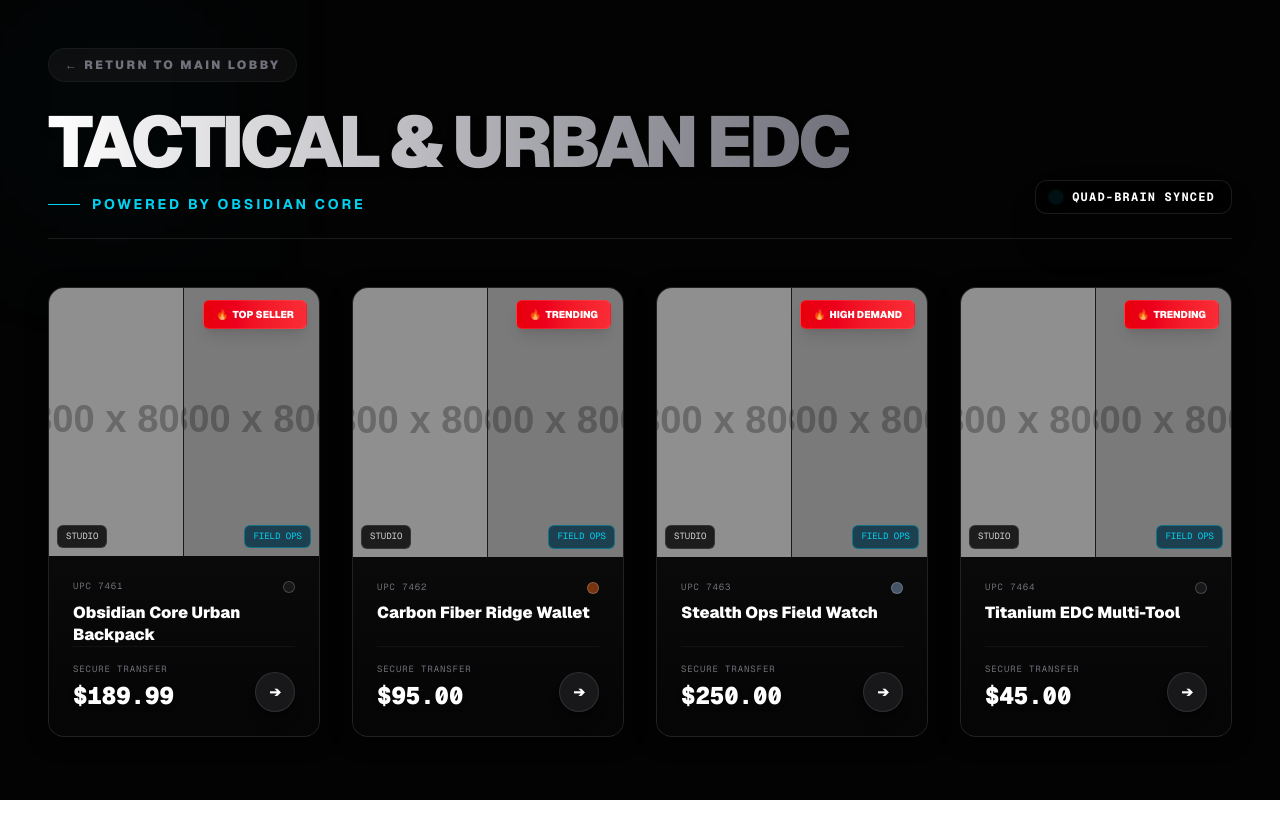
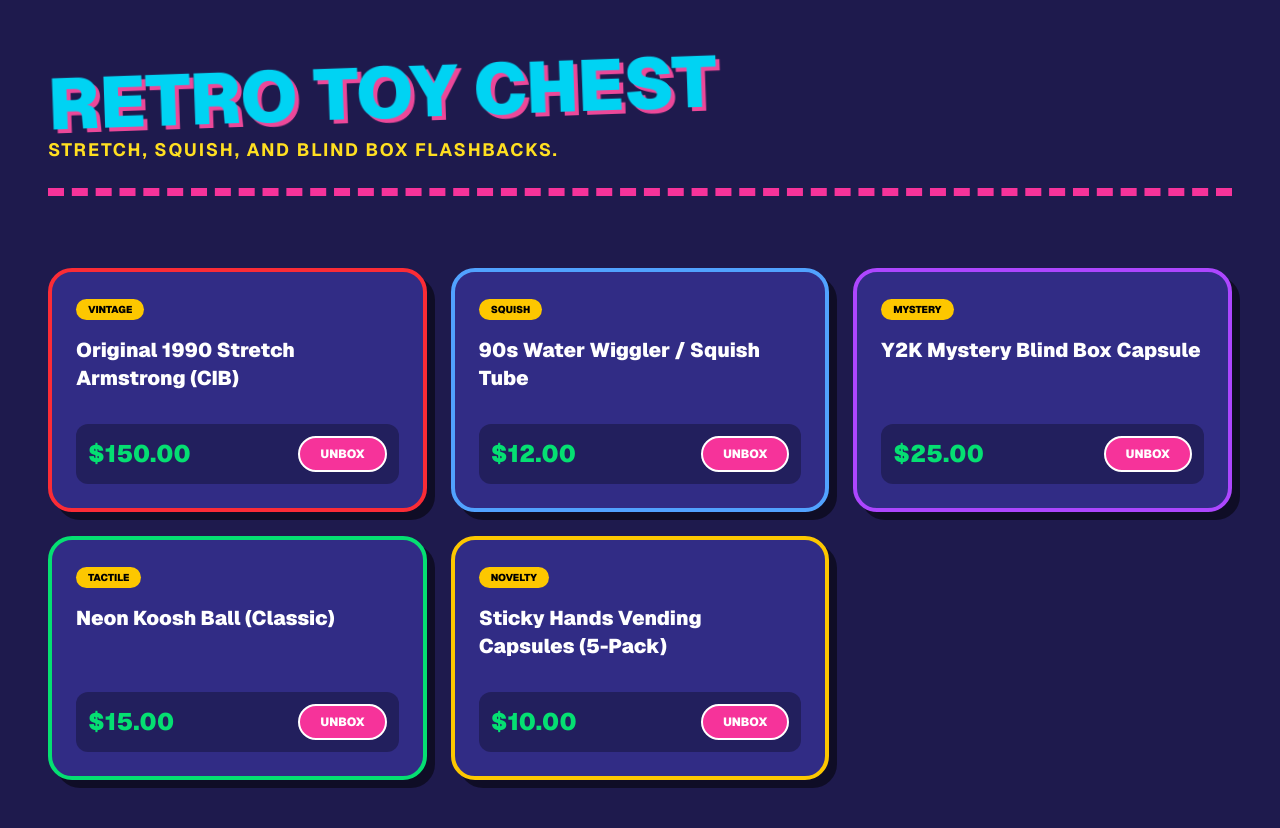
Before and after one commit to aashorrosh-beep/aether-nexus-matrix, a Next.js app: page /nostalgia/retro-toy-chest in a window 1280 px wide. Before the commit the page ends 800 px from the top, so only its background shows below. Built offline with nearby package versions, Linux system fonts and the light colour scheme.

Commit message:
feat: added nostalgia squish room and AI concierge sourcing service

```diff
--- /dev/null
+++ b/app/nostalgia/concierge/page.tsx
@@ -0,0 +1,23 @@
+export default function NostalgiaConciergePage() {
+  return (
+    <main className="min-h-screen bg-zinc-950 text-white p-6 md:p-12 font-mono">
+      <div className="max-w-4xl mx-auto space-y-8 bg-zinc-900 p-8 md:p-12 border-4 border-amber-500 shadow-[10px_10px_0_rgba(245,158,11,0.2)]">
+        <div className="border-b-2 border-amber-500/50 pb-6 text-center">
+          <h1 className="text-4xl md:text-6xl font-black uppercase text-amber-500">The Archivist AI</h1>
+          <p className="mt-4 text-zinc-400 font-bold tracking-widest">Bespoke Nostalgia Sourcing Service</p>
+        </div>
+        <div className="space-y-6 text-zinc-300">
+          <p className="text-lg border-l-4 border-amber-500 pl-4">Looking for a specific childhood oddity, graded comic, or rare 90s collectible? Submit your bounty request below. Our AI network will scour private vaults and secondary markets to locate it.</p>
+          <ul className="bg-black p-6 rounded space-y-4 text-sm font-bold">
+            <li className="flex gap-3"><span className="text-amber-500">[1]</span> We locate your exact requested item.</li>
+            <li className="flex gap-3"><span className="text-amber-500">[2]</span> You receive an email with the condition, photos, and secured pricing.</li>
+            <li className="flex gap-3"><span className="text-amber-500">[3]</span> A strict 48-HOUR HOLD is placed on the item. If you do not claim it, it is released to the public floor.</li>
+          </ul>
+        </div>
+        <div className="mt-8">
+          <button className="w-full bg-amber-600 hover:bg-amber-500 text-black font-black text-xl uppercase py-4">Initialize Search Protocol</button>
+        </div>
+      </div>
+    </main>
+  );
+}
--- /dev/null
+++ b/app/nostalgia/retro-toy-chest/page.tsx
@@ -0,0 +1,34 @@
+const toyInventory = [
+  { sku: "TOY-001", name: "Original 1990 Stretch Armstrong (CIB)", price: "$150.00", type: "VINTAGE", style: "border-red-500" },
+  { sku: "TOY-002", name: "90s Water Wiggler / Squish Tube", price: "$12.00", type: "SQUISH", style: "border-blue-400" },
+  { sku: "TOY-003", name: "Y2K Mystery Blind Box Capsule", price: "$25.00", type: "MYSTERY", style: "border-purple-500" },
+  { sku: "TOY-004", name: "Neon Koosh Ball (Classic)", price: "$15.00", type: "TACTILE", style: "border-green-400" },
+  { sku: "TOY-005", name: "Sticky Hands Vending Capsules (5-Pack)", price: "$10.00", type: "NOVELTY", style: "border-yellow-400" }
+];
+
+export default function RetroToyChestPage() {
+  return (
+    <main className="min-h-screen bg-indigo-950 text-white p-6 md:p-12 font-sans overflow-hidden">
+      <div className="max-w-7xl mx-auto space-y-12">
+        <div className="border-b-8 border-dashed border-pink-500 pb-6">
+          <h1 className="text-5xl md:text-7xl font-black uppercase text-cyan-400 drop-shadow-[4px_4px_0_rgba(236,72,153,1)] rotate-[-2deg]">Retro Toy Chest</h1>
+          <p className="mt-4 text-yellow-300 font-bold uppercase tracking-widest text-lg">Stretch, squish, and blind box flashbacks.</p>
+        </div>
+        <div className="grid grid-cols-1 md:grid-cols-2 lg:grid-cols-3 gap-6 pt-6">
+          {toyInventory.map((item) => (
+            <div key={item.sku} className={`bg-indigo-900 border-4 ${item.style} p-6 rounded-3xl flex flex-col justify-between shadow-[8px_8px_0_rgba(0,0,0,0.5)]`}>
+              <div>
+                <span className="text-[10px] font-black bg-yellow-400 text-black px-3 py-1 rounded-full uppercase">{item.type}</span>
+                <h2 className="text-xl font-black mt-4 text-white">{item.name}</h2>
+              </div>
+              <div className="mt-8 flex justify-between items-center bg-black/30 p-3 rounded-xl">
+                <span className="text-2xl font-black text-green-400">{item.price}</span>
+                <button className="bg-pink-500 hover:bg-pink-400 text-white font-black text-xs uppercase px-5 py-2 rounded-full border-2 border-white">Unbox</button>
+              </div>
+            </div>
+          ))}
+        </div>
+      </div>
+    </main>
+  );
+}
```
